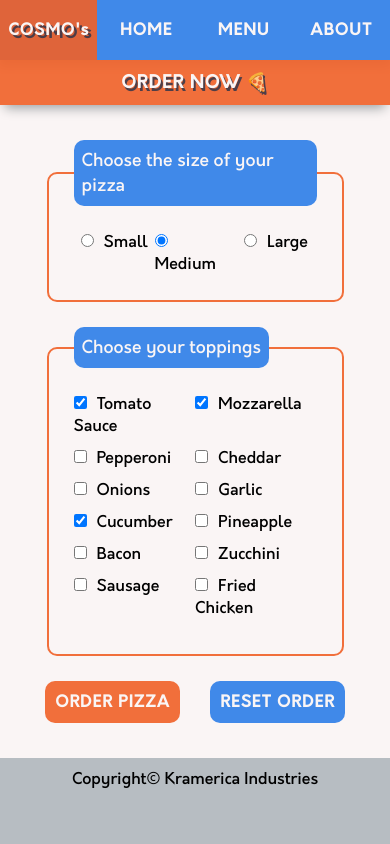
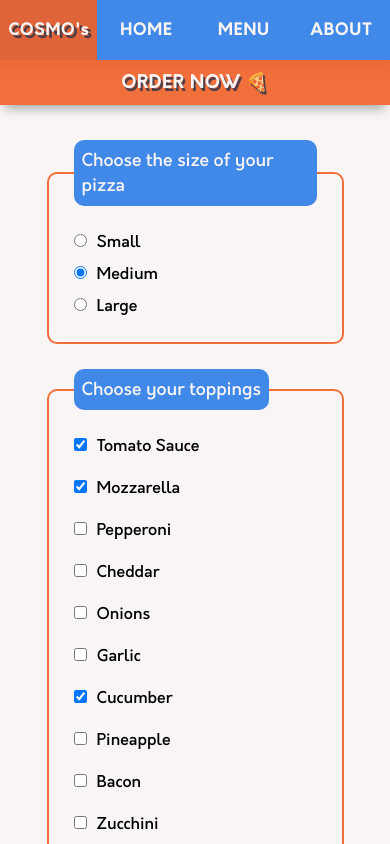
Before and after one commit to ZackGrid/restaurant-page-webpack, a website built with webpack: page dist/index.html in a window 390 px wide. Both pictures are taken after a click on the element "MENU". Shown: the top 844 px of the page. Built offline with nearby package versions, Linux system fonts and the light colour scheme.

```diff
--- a/src/style.css
+++ b/src/style.css
@@ -23,6 +23,7 @@
 body {
   background-color: var(--grey);
   font-family: 'orkney-medium';
+  width: 100%;
 }
 
 #content {
@@ -347,4 +348,20 @@
     margin: 0 auto;
     margin-bottom: 25px;
   }
+
+  .choose-size {
+    display: grid;
+    grid-template-columns: 1fr;
+    grid-template-rows: auto;
+    justify-items: flex-start;
+    gap: 10px;
+  }
+
+  .choose-top {
+    display: grid;
+    grid-template-columns: 1fr;
+    grid-template-rows: auto;
+    justify-items: flex-start;
+    gap: 10px;
+  }
 }
```
Also changed, not shown: dist/main.js.
